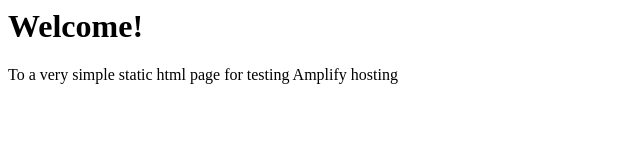
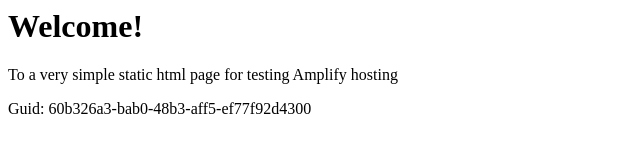
Before and after one commit to aws-aemilia-hkg/Github-PR-Commit-Integration-Test-DoNotTouch-GitH-MJCD6L4M-v1-preprod-ap-east-1, a website: page src/index.html in a window 1280 px wide. Shown: the whole page, without its empty margins (0-640 px from the left). Drawn offline with Linux system fonts and the light colour scheme.

Commit message:
commit from integ tests

```diff
--- a/src/index.html
+++ b/src/index.html
@@ -1,3 +1,5 @@
+
+
 <html lang="en">
 
 <head>
@@ -10,6 +12,6 @@
 <body>
     <h1>Welcome!</h1>
     <p>To a very simple static html page for testing Amplify hosting</p>
-</body>
+    <p>Guid: 60b326a3-bab0-48b3-aff5-ef77f92d4300</p></body>
 
 </html>
```
